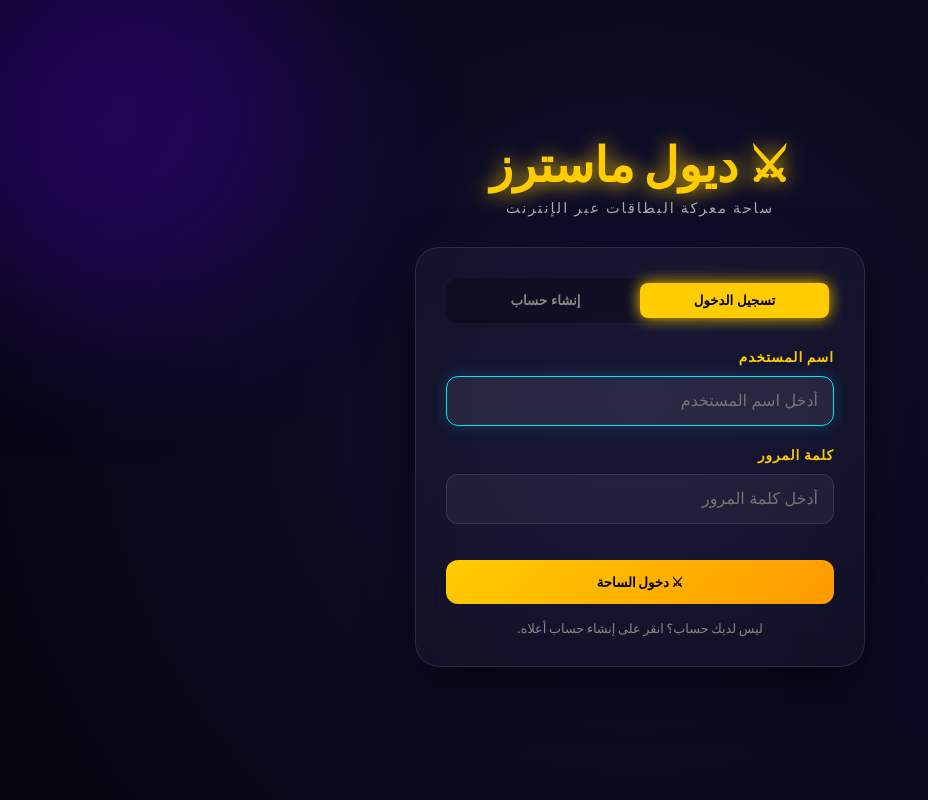
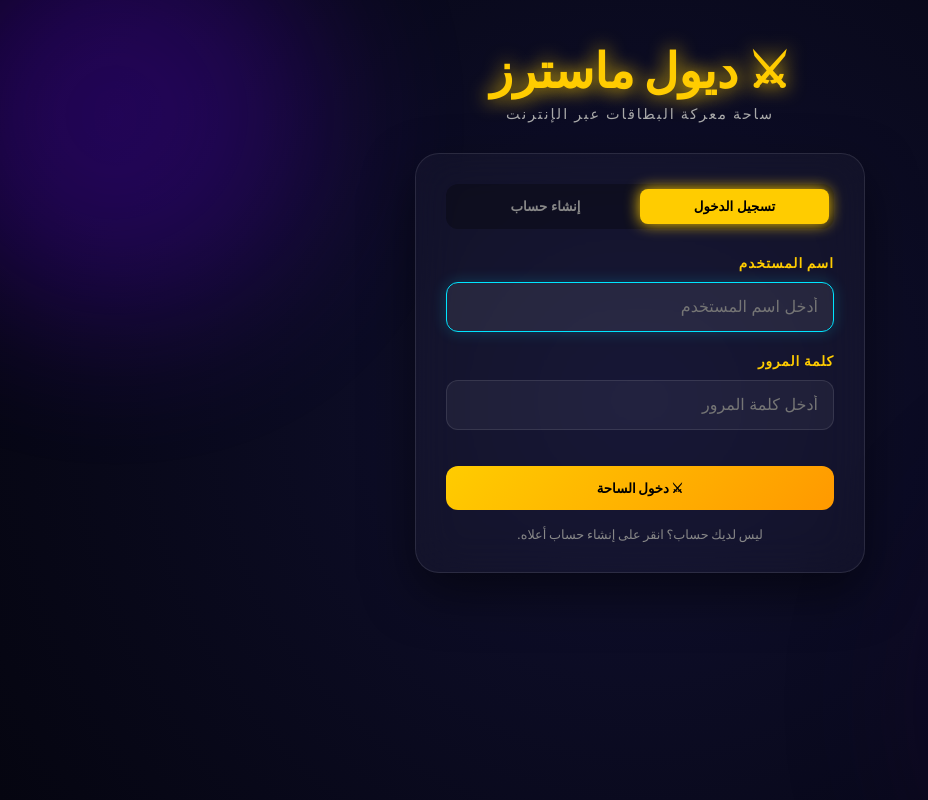
Before and after one commit to SSabriii/game-yu-gi-oh, a React (Vite) app in the folder frontend/: page /login in a window 1280 px wide. Shown: the whole page, without its empty margins (0-928 px from the left). Built offline with nearby package versions, Linux system fonts and the light colour scheme; no server answers; the HTML template or start-up script is replaced by a standard one.

Commit message:
Final Scrolling Fix: Removed global overflow hidden and refined lobby alignment

```diff
--- a/frontend/src/index.css
+++ b/frontend/src/index.css
@@ -23,7 +23,6 @@ body {
   font-family: 'Outfit', sans-serif;
   background: var(--deep-bg);
   color: white;
-  overflow: hidden;
   user-select: none;
 }
 
@@ -34,11 +33,12 @@ body {
   display: flex;
   flex-direction: column;
   align-items: center;
-  justify-content: center;
+  justify-content: flex-start; /* Ensure scroll starts from top */
+  padding: 40px 0;
   background: radial-gradient(circle at center, #101030 0%, #050510 100%);
-  gap: 20px;
+  gap: 30px;
   position: relative;
-  overflow-y: auto; /* Fix for scroll issue */
+  overflow-y: auto;
   direction: rtl;
 }
 
```
